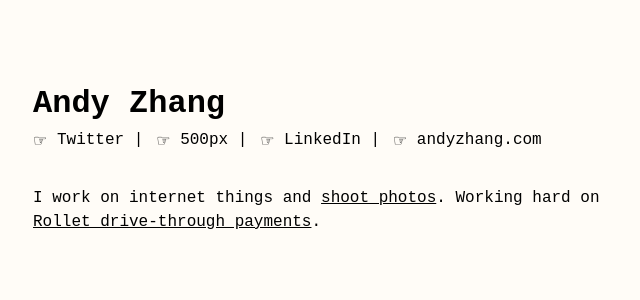
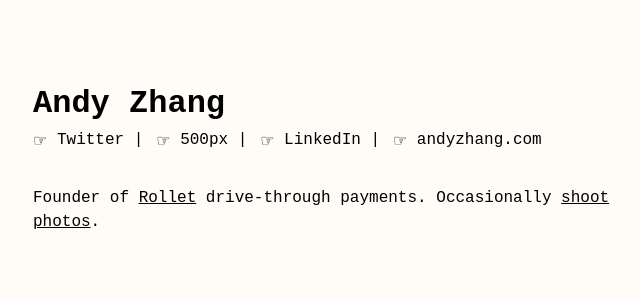
Before and after one commit to yesokay/yesokay.github.io, a Jekyll site: the page built from index.html, in a window 1280 px wide. Shown: the top 300 px of the page, without its empty margins (63-703 px from the left). Built offline with Jekyll 4.4.1, drawn with Linux system fonts in a browser that asks for light colours.

Commit message:
Update home page text again

```diff
--- a/_config.yml
+++ b/_config.yml
@@ -7,7 +7,7 @@ twitter_url: "https://twitter.com/yesokayawesome"
 linkedin_url: "https://www.linkedin.com/in/andyzhang"
 500px_url: "https://500px.com/a-z"
 photos_url: "http://andyzhang.com"
-intro: I work on internet things and <a href="https://500px.com/a-z">shoot photos</a>. Working hard on <a href="https://rollet.hu/?ref=zhang.me">Rollet drive-through payments</a>.
+intro: Founder of <a href="https://rollet.hu/?ref=zhang.me">Rollet</a> drive-through payments. Occasionally <a href="https://500px.com/a-z">shoot photos</a>.
 
 # Build settings
 permalink: pretty
```
